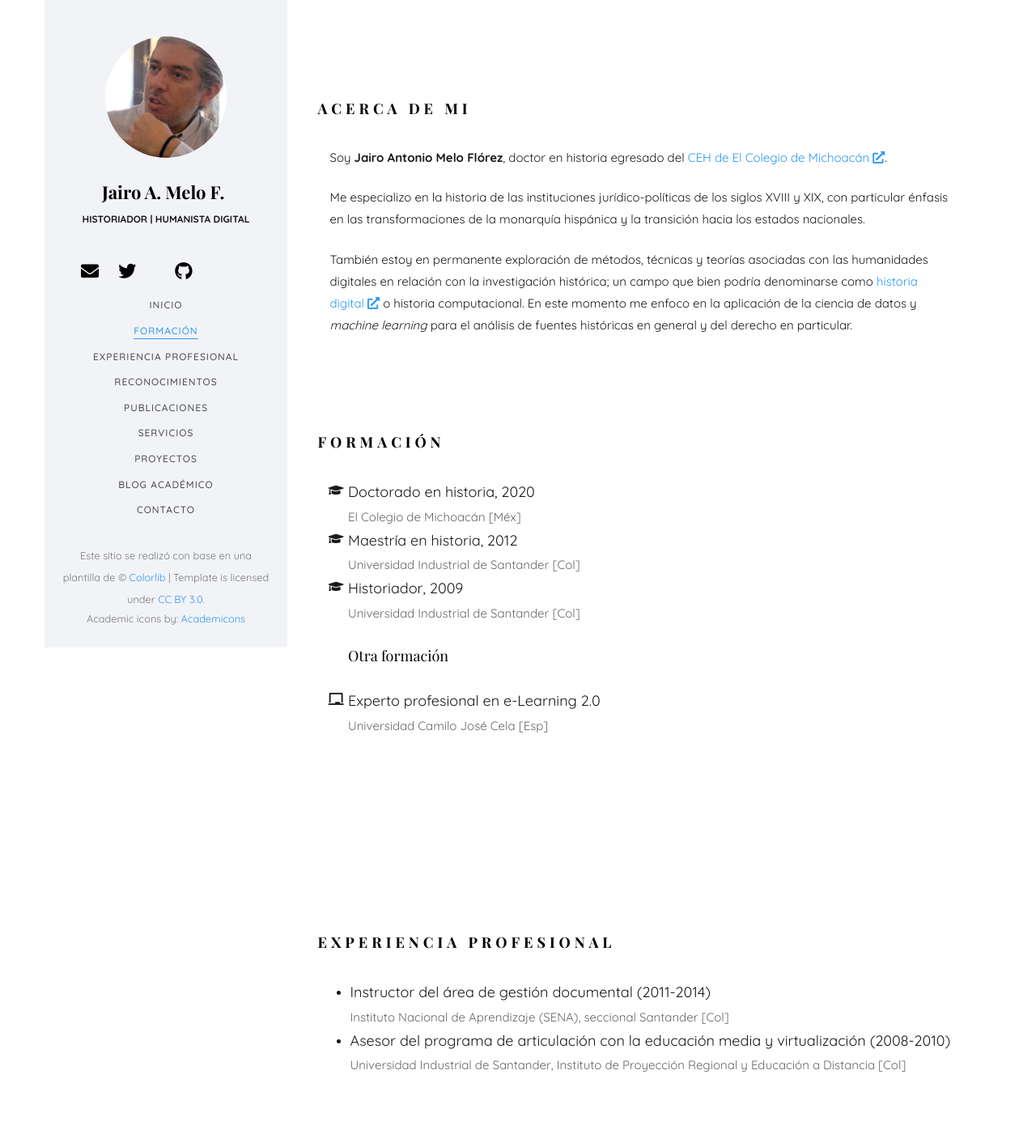
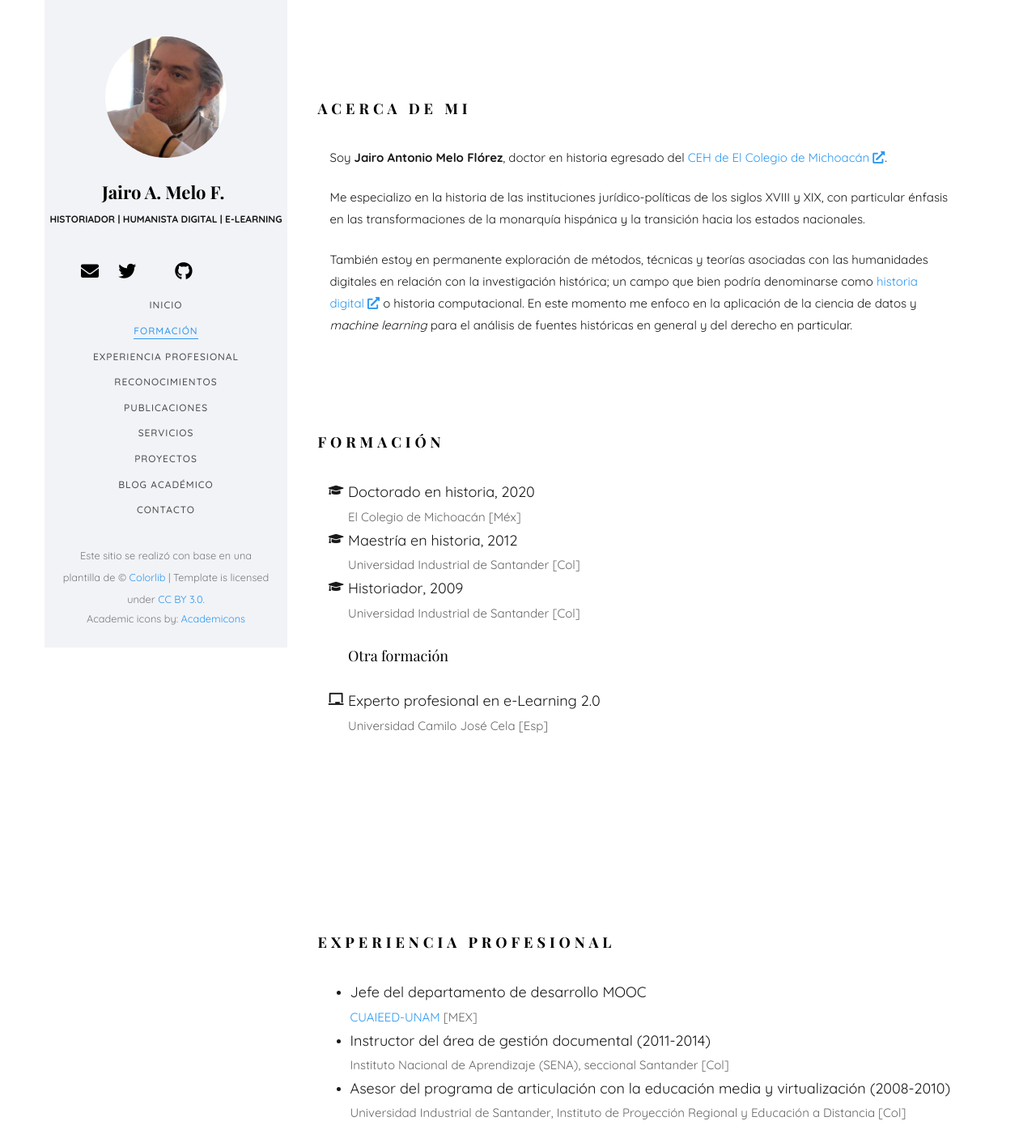
Before and after one commit to jairomelo/jairomelo.github.io, a plain HTML site: page index.html in a window 1280 px wide. Shown: the top 1401 px of the page at 81% size. Drawn offline with nearby package versions, Linux system fonts and the light colour scheme; no server answers; some icons are missing; a web font is replaced by a local one.

Commit message:
actualización mínima

```diff
--- a/index.html
+++ b/index.html
@@ -46,10 +46,10 @@
                 <div class="text-center">
                     <div class="author-img" style="background-image: url(images/about.jpg);"></div>
                     <h1 id="colorlib-logo"><a href="#" data-nav-section="about">Jairo A. Melo F.</a></h1>
-                    <span class="position"><b>Historiador | Humanista digital</b></span>
+                    <span class="position"><b>Historiador | Humanista digital | e-Learning</b></span>
                 </div>
                 <ul class="colorlib-social">
-                    <li><a href="mailto:jairoantoniomelo@gmail.com" target="_blank"><i class="fas fa-envelope"></i></a></li>
+                    <li><a href="mailto:jairo_antonio@cuaieed.unam.mx" target="_blank"><i class="fas fa-envelope"></i></a></li>
                     <li><a href="https://twitter.com/jairoamelo" target="_blank"><i class="fab fa-twitter"></i></a></li>
                     <li><a href="https://scholar.google.com/citations?user=AIoXcs4AAAAJ&hl=en" target="_blank"><i class="ai ai-google-scholar"></i></a></li>
                     <li><a href="https://github.com/jairomelo/" target="_blank"><i class="fab fa-github"></i></a></li>
@@ -156,6 +156,12 @@
                         <div class="row">
                             <div class="col-md-12 animate-box" data-animate-effect="fadeInLeft">
                                 <ul>
+                                    <li>
+                                        <div class="description">
+                                            <p class="course">Jefe del departamento de desarrollo MOOC</p>
+                                            <p class="institution"><a href="https://mooc.cuaieed.unam.mx/" target="_blank">CUAIEED-UNAM</a> [MEX]</p>
+                                        </div>
+                                    </li>
                                     <li>
                                         <div class="description">
                                             <p class="course">Instructor del área de gestión documental (2011-2014)</p>
@@ -457,7 +463,7 @@ https://www.academia.edu/41777070/La_cara_oculta_de_la_justicia._El_perd%C3%B3n_
                                         <i class="fas fa-at"></i>
                                     </div>
                                     <div class="colorlib-text">
-                                        <p><a href="mailto:jairoantoniomelo@gmail.com">jairoantoniomelo[@]gmail.com</a></p>
+                                        <p><a href="mailto:jairo_antonio@cuaieed.unam.mx">jairo_antonio[@]cuaieed.unam.mx</a></p>
                                     </div>
                                 </div>
                                 <div class="colorlib-feature colorlib-feature-sm animate-box" data-animate-effect="fadeInLeft">
```
